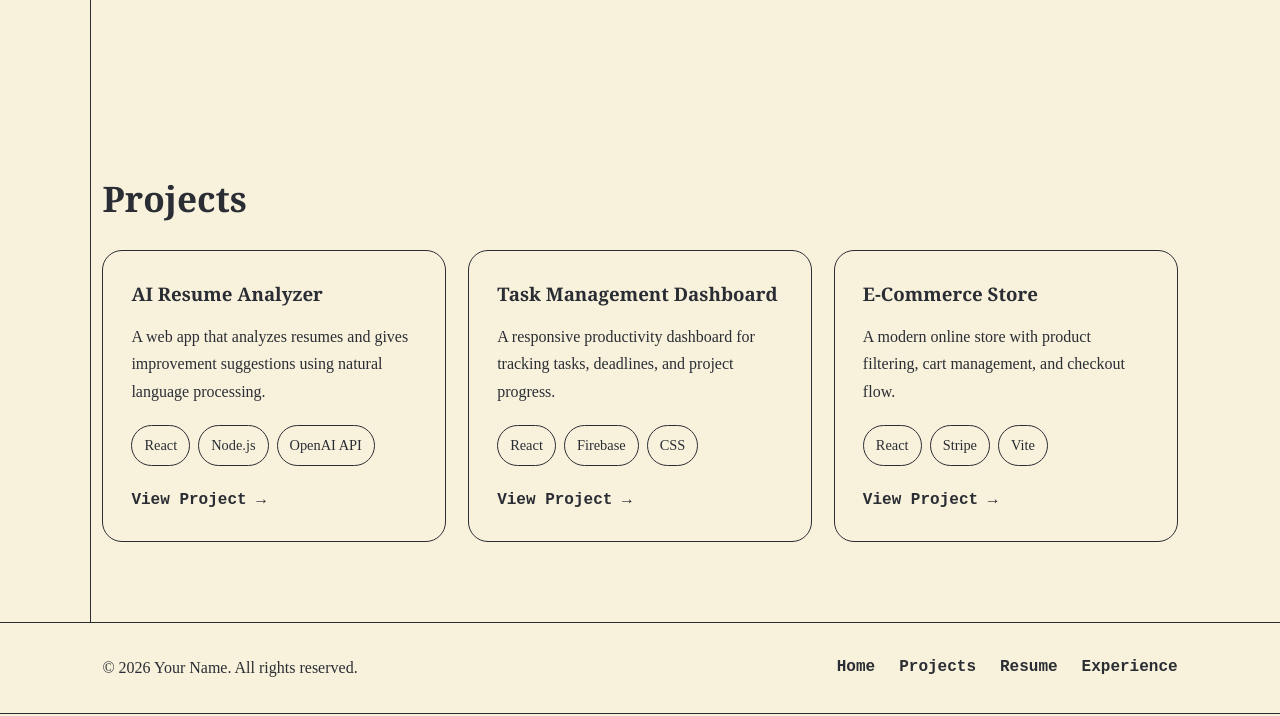
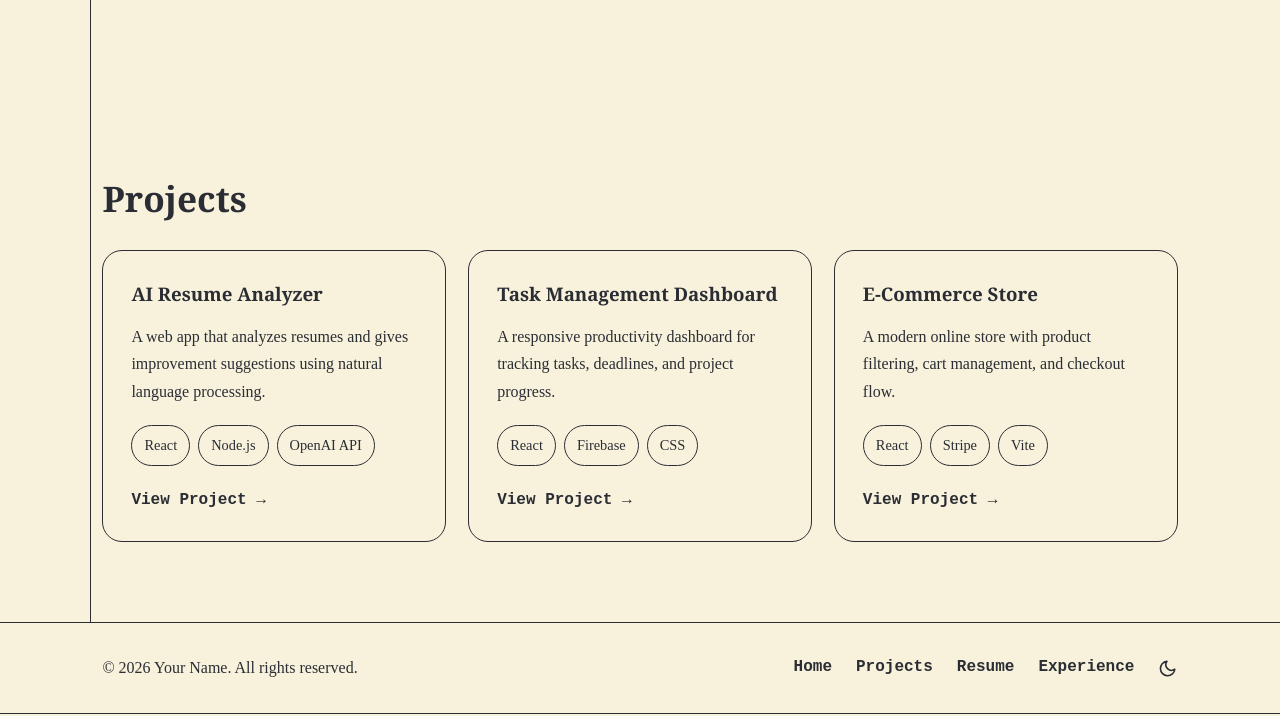
Before and after one commit to 1Aiden-K/portfolio-site, a React (Vite) app: page /projects in a window 1280 px wide. Shown: the top 716 px of the page. Built offline with nearby package versions, Linux system fonts and the light colour scheme.

Commit message:
Added dark mode and toggle

```diff
--- a/package.json
+++ b/package.json
@@ -12,6 +12,7 @@
   "dependencies": {
     "react": "^19.2.7",
     "react-dom": "^19.2.7",
+    "react-icons": "^5.7.0",
     "react-router-dom": "^7.18.1"
   },
   "devDependencies": {
--- a/src/App.css
+++ b/src/App.css
@@ -12,6 +12,10 @@ body {
   font-family: var(--font-body);
   background: var(--background);
   color: var(--text);
+
+  transition:
+    background-color var(--theme-transition),
+    color var(--theme-transition);
 }
 
 a {
--- a/src/components/Footer.jsx
+++ b/src/components/Footer.jsx
@@ -1,6 +1,7 @@
 import { forwardRef } from "react";
 import { Link, NavLink } from "react-router-dom";
 import "./Footer.css";
+import ThemeToggle from "./ThemeToggle";
 
 const Footer = forwardRef(function Footer(props, ref) {
   return (
@@ -12,6 +13,7 @@ const Footer = forwardRef(function Footer(props, ref) {
         <NavLink to="/projects">Projects</NavLink>
         <NavLink to="/projects">Resume</NavLink>
         <NavLink to="/projects">Experience</NavLink>
+        <ThemeToggle />
       </div>
     </footer>
   );
--- /dev/null
+++ b/src/components/ThemeToggle.css
@@ -0,0 +1,23 @@
+.theme-toggle {
+    background: none;
+    border: none;
+    cursor: pointer;
+    color: inherit;
+
+    display: flex;
+    align-items: center;
+    justify-content: center;
+
+    font-size: 1.2rem;
+
+    transition: transform 0.2s ease;
+}
+
+.theme-toggle:hover {
+    transform: rotate(20deg);
+}
+
+.theme-toggle:focus-visible {
+    outline: 2px solid var(--accent);
+    outline-offset: 4px;
+}
--- /dev/null
+++ b/src/components/ThemeToggle.jsx
@@ -0,0 +1,27 @@
+import { useEffect, useState } from "react";
+import { FiMoon, FiSun } from "react-icons/fi";
+import "./ThemeToggle.css";
+
+export default function ThemeToggle() {
+  const [theme, setTheme] = useState("light");
+
+  useEffect(() => {
+    const saved = localStorage.getItem("theme") || "light";
+    setTheme(saved);
+    document.documentElement.dataset.theme = saved;
+  }, []);
+
+  function toggleTheme() {
+    const next = theme === "light" ? "dark" : "light";
+
+    setTheme(next);
+    document.documentElement.dataset.theme = next;
+    localStorage.setItem("theme", next);
+  }
+
+  return (
+    <button className="theme-toggle" onClick={toggleTheme}>
+        {theme === "light" ? <FiMoon /> : <FiSun />}
+    </button>
+  );
+}
--- a/src/index.css
+++ b/src/index.css
@@ -7,7 +7,7 @@
   /* Typography */
   --font-logo: "Gourmand", serif;
   --font-accent: "Courier New", Monospace;
-  --font-header: Georgia, serif;
+  --font-header: "Georgia", serif;
   --font-body: "Times New Roman", serif;
 
   /* Layout */
@@ -29,6 +29,7 @@
   /* Animation */
   --transition-speed: 0.2s;
   --transition: all var(--transition-speed) ease;
+  --theme-transition: 250ms ease;
 
   /* Misc */
   color-scheme: light;
@@ -76,3 +77,10 @@ select {
 #root {
   min-height: 100vh;
 }
+
+:root[data-theme="dark"] {
+  --background: #2A2D34;
+  --text: #f8f2dc;
+
+  color-scheme: dark;
+}
```
Also changed, not shown: 1 other file (tests, documents, lock files or other folders).
